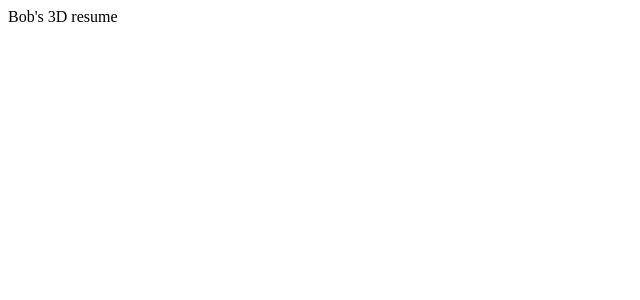
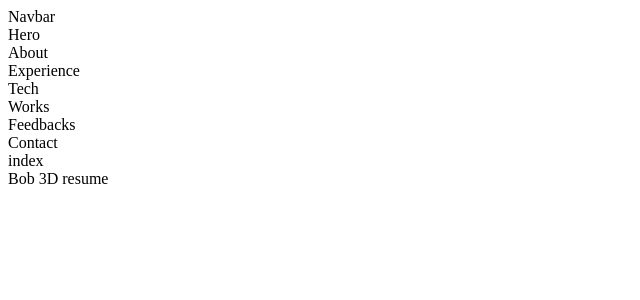
Before and after one commit to bobwanglong/web_front, a React (Vite) app in the folder myResume/: page / in a window 1280 px wide. Shown: the top 300 px of the page, without its empty margins (0-640 px from the left). Built offline with nearby package versions, Linux system fonts and the light colour scheme.

Commit message:
feat(myResume):layout init

```diff
--- a/myResume/src/App.jsx
+++ b/myResume/src/App.jsx
@@ -1,10 +1,28 @@
-import react from 'react'
-
+import { BrowserRouter } from 'react-router-dom'
+import {
+  Navbar, Hero, About, Experience, Tech, Works,
+ Feedbacks, Contact,StarsCanvas
+} from './components'
 function App() {
   return (
-    <>
-      <div>Bob's 3D resume</div>
-    </>
+    <BrowserRouter>
+      <div className="relative z-0 bg-primary">
+        <div className="bg-hero-pattern bg-cover bg-no-repeat bg-center">
+          <Navbar />
+          <Hero />
+        </div>
+        <About />
+        <Experience />
+        <Tech />
+        <Works />
+        < Feedbacks/>
+        <div className='relative z-0'>
+        <Contact />
+      <StarsCanvas />
+        </div>
+      </div>
+      <div>Bob 3D resume</div>
+    </BrowserRouter>
   )
 }
 
--- /dev/null
+++ b/myResume/src/components/About.jsx
@@ -0,0 +1,9 @@
+// import React from 'react'
+
+const About = () => {
+  return (
+    <div>About</div>
+  )
+}
+
+export default About
--- /dev/null
+++ b/myResume/src/components/Contact.jsx
@@ -0,0 +1,10 @@
+/* eslint-disable no-unused-vars */
+import React from 'react'
+
+const Contact = () => {
+  return (
+    <div>Contact</div>
+  )
+}
+
+export default Contact
--- /dev/null
+++ b/myResume/src/components/Experience.jsx
@@ -0,0 +1,9 @@
+// import React from 'react'
+
+const Experience = () => {
+  return (
+    <div>Experience</div>
+  )
+}
+
+export default Experience
--- /dev/null
+++ b/myResume/src/components/Feedbacks.jsx
@@ -0,0 +1,10 @@
+// eslint-disable-next-line no-unused-vars
+import React from 'react'
+
+const Feedbacks = () => {
+  return (
+    <div>Feedbacks</div>
+  )
+}
+
+export default Feedbacks
--- /dev/null
+++ b/myResume/src/components/Hero.jsx
@@ -0,0 +1,9 @@
+// import React from 'react'
+
+const Hero = () => {
+  return (
+    <div>Hero</div>
+  )
+}
+
+export default Hero
--- /dev/null
+++ b/myResume/src/components/Navbar.jsx
@@ -0,0 +1,10 @@
+// eslint-disable-next-line no-unused-vars
+import React from 'react'
+
+const Navbar = () => {
+  return (
+    <div>Navbar</div>
+  )
+}
+
+export default Navbar
--- /dev/null
+++ b/myResume/src/components/Tech.jsx
@@ -0,0 +1,10 @@
+// eslint-disable-next-line no-unused-vars
+import React from 'react'
+
+const Tech = () => {
+  return (
+    <div>Tech</div>
+  )
+}
+
+export default Tech
--- /dev/null
+++ b/myResume/src/components/Works.jsx
@@ -0,0 +1,10 @@
+// eslint-disable-next-line no-unused-vars
+import React from 'react'
+
+const Works = () => {
+  return (
+    <div>Works</div>
+  )
+}
+
+export default Works
--- /dev/null
+++ b/myResume/src/components/canvas/index.jsx
@@ -0,0 +1,7 @@
+import React from 'react'
+
+const index = () => {
+  return <div>index</div>
+}
+
+export default index
--- /dev/null
+++ b/myResume/src/components/index.js
@@ -0,0 +1,20 @@
+import Navbar from './Navbar'
+import Hero from './Hero';
+import About from './About';
+import Experience from './Experience';
+import Tech from './Tech'
+import Works from './Works'
+import Feedbacks from './Feedbacks'
+import Contact from './Contact'
+import StarsCanvas from './canvas/index'
+export {
+  Navbar ,
+  Hero,
+  About,
+  Experience,
+  Tech,
+  Works,
+  Feedbacks,
+  Contact,
+  StarsCanvas
+}
```
Also changed, not shown: 1 other file (tests, documents, lock files or other folders).
